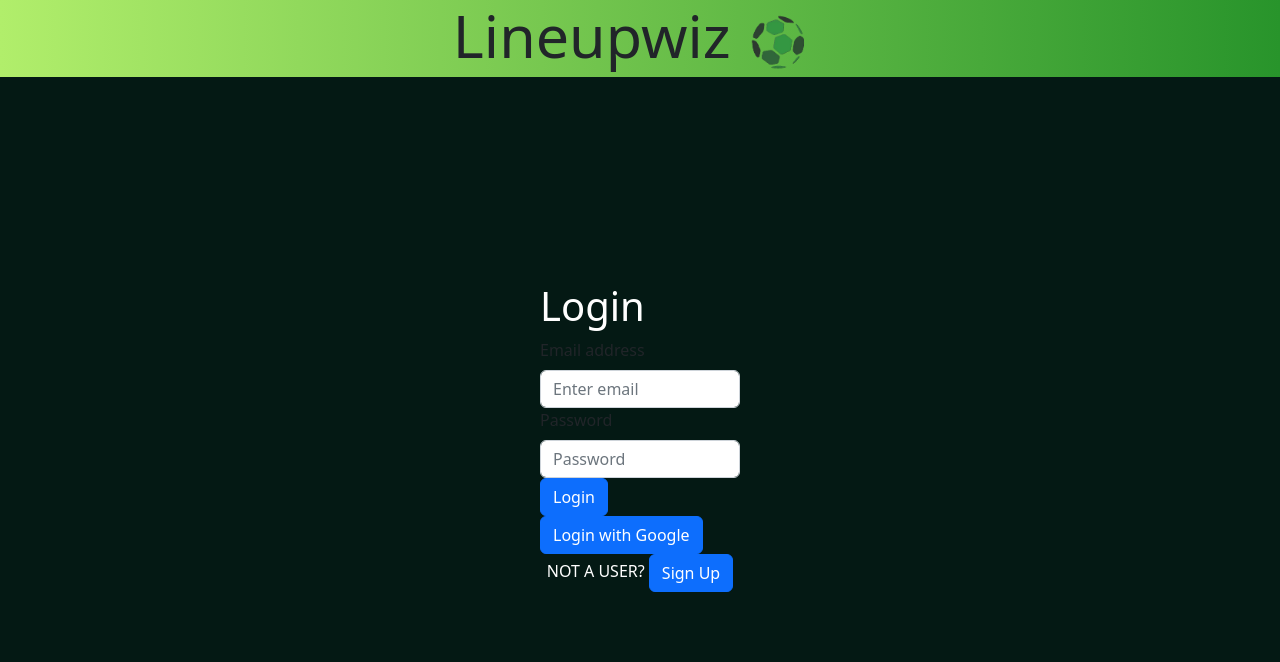
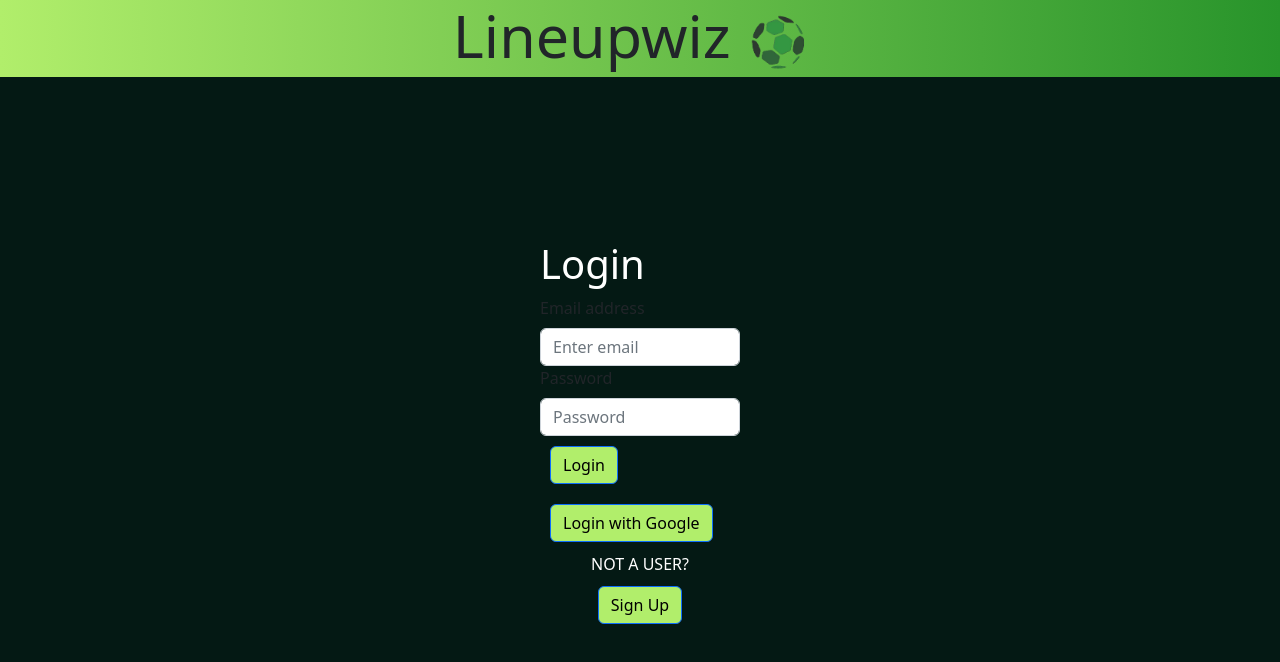
Before and after one commit to mvarlince/lineupwiz, a React (Create React App) app: page / in a window 1280 px wide. Shown: the top 662 px of the page. Built offline with nearby package versions, Linux system fonts and the light colour scheme.

Commit message:
style changes

```diff
--- a/src/App.css
+++ b/src/App.css
@@ -109,19 +109,19 @@
   }
 }
 
-/* #test {
-  background-image: url('/public/images/bg2.webp');
-  background-attachment: fixed;
-  background-position: center;
-  background-size: cover;
-  background-repeat: no-repeat;
-  width: 100%;
-} */
-
 .custom-select {
   width: 70%;
   max-width: 500px;
   position: center;
+  margin: auto;
+  /* border: 2px solid red !important; */
+  padding: 7px !important;
+  background-color: #aaccaf !important;
+  font-size: 20px !important;
+}
+
+.custom-select2{
+  background-color: #aaccaf !important;
   margin: auto;
 }
 
@@ -129,3 +129,27 @@
   border: 5px solid #aaccaf;
   width: 1500px !important;
 }
+
+.login{
+  margin: 10px;
+  background-color: #b1ee6b !important;
+  color: black !important;
+}
+
+.google{
+/* border: red 5px solid !important; */
+margin: 10px;
+background-color: #b1ee6b !important;
+color: black !important;
+}
+
+.signup{
+  /* border: red 5px solid !important; */
+  margin: 10px;
+  background-color: #b1ee6b !important;
+color: black !important;
+  }
+
+/* .custom-select3::placeholder{
+  text-align: center;
+} */
--- a/src/components/Field.jsx
+++ b/src/components/Field.jsx
@@ -8,6 +8,8 @@ export default function Field () {
     // backgroundSize: 'cover',
     backgroundPosition: 'center',
     // border: 'red solid'
+    borderRadius: '1%',
+    boxShadow: '0px 0px 20px rgba(35, 216, 59, 1)'
   };
 
   const formationStyle = {
--- a/src/components/Formation343.jsx
+++ b/src/components/Formation343.jsx
@@ -11,6 +11,8 @@ export default function Formation343() {
         backgroundSize: 'cover',
         backgroundPosition: 'center',
         // border: 'red solid' (commented out)
+        borderRadius: '1%',
+        boxShadow: '0px 0px 20px rgba(35, 216, 59, 1)'
       };
 
     const formationStyle = {
@@ -24,9 +26,9 @@ export default function Formation343() {
         // width: "cover",
         alignItems: 'center',
         paddingTop: '20px',
-        transform: 'scale(45%)',
         position: 'relative',
-        top: '-27%'
+        transform: 'scale(50%)',
+        top: '-25%'
     }
 
     const rowStyle = {
--- a/src/components/Formation352.jsx
+++ b/src/components/Formation352.jsx
@@ -11,6 +11,8 @@ export default function Formation352() {
         backgroundSize: 'cover',
         backgroundPosition: 'center',
         // border: 'red solid' (commented out)
+        borderRadius: '1%',
+        boxShadow: '0px 0px 20px rgba(35, 216, 59, 1)'
       };
 
     const formationStyle = {
@@ -24,9 +26,9 @@ export default function Formation352() {
         // width: "cover",
         alignItems: 'center',
         paddingTop: '20px',
-        transform: 'scale(45%)',
         position: 'relative',
-        top: '-27%'
+        transform: 'scale(50%)',
+        top: '-25%'
     }
 
     const rowStyle = {
--- a/src/components/Formation433.jsx
+++ b/src/components/Formation433.jsx
@@ -12,6 +12,8 @@ export default function Formation433() {
         backgroundSize: 'cover',
         backgroundPosition: 'center',
         // border: 'red solid' (commented out)
+        borderRadius: '1%',
+        boxShadow: '0px 0px 20px rgba(35, 216, 59, 1)'
     };
 
     const formationStyle = {
@@ -27,9 +29,10 @@ export default function Formation433() {
         // width: "cover",
         alignItems: 'center',
         paddingTop: '20px',
-        transform: 'scale(45%)',
         position: 'relative',
-        top: '-27%'
+        transform: 'scale(50%)',
+        top: '-25%',
+        borderRadius: '5%'
     }
 
     const rowStyle = {
--- a/src/components/Formation442.jsx
+++ b/src/components/Formation442.jsx
@@ -10,6 +10,8 @@ export default function Formation442() {
         backgroundSize: 'cover',
         backgroundPosition: 'center',
         // border: 'red solid' (commented out)
+        borderRadius: '1%',
+        boxShadow: '0px 0px 20px rgba(35, 216, 59, 1)'
     };
 
     const formationStyle = {
@@ -23,9 +25,9 @@ export default function Formation442() {
         // width: "cover",
         alignItems: 'center',
         paddingTop: '20px',
-        transform: 'scale(45%)',
         position: 'relative',
-        top: '-27%'
+        transform: 'scale(50%)',
+        top: '-25%',
     }
 
     const rowStyle = {
--- a/src/components/HeaderText.jsx
+++ b/src/components/HeaderText.jsx
@@ -10,7 +10,8 @@ export default function HeaderText({currentImage, setCurrentImage}) {
       const images = [
         '/images/bg2.webp',
         '/images/bg3.webp',
-        '/images/bg4.webp'
+        '/images/bg4.webp',
+        '/images/bg5.webp'
     ]
 
     return (
--- a/src/scenes/Home.jsx
+++ b/src/scenes/Home.jsx
@@ -14,8 +14,9 @@ export default function Home({currentImage}) {
 
     const images = [
         '/images/bg2.webp',
+        '/images/bg5.webp',
+        '/images/bg4.webp',
         '/images/bg3.webp',
-        '/images/bg4.webp'
     ]
 
     useEffect(() => {
@@ -41,13 +42,13 @@ export default function Home({currentImage}) {
                 <Container className="field-container">
                     <Row className="text-white">
                         <Col sm={12}>
-                            <h3 className="text-center">Choose a formation</h3>
+                            {/* <h3 className="text-center">Choose a formation</h3> */}
                             <select className="form-select custom-select"
                                 aria-label="Default select example"
                                 onChange={e => setSelection(e.target.value)}>
-                                < option value="" > Choose a formation </option>
+                                < option className="custom-select3" value="" > Choose a formation </option>
                                 {formations?.map(formation => (
-                                    <option key={formation._id}
+                                    <option className="custom-select3" key={formation._id}
                                         value={formation.formation}> {formation.formation} </option>)
                                 )}
                             </select>
--- a/src/scenes/Login.jsx
+++ b/src/scenes/Login.jsx
@@ -38,7 +38,7 @@ export default function Login({ setUser, setIsUser }) {
 
     return (
         <section style={{ display: "flex", justifyContent: "center", alignItems: "center", height: "90vh", width:"200px" }} >
-            <div>
+            <div >
             <h1 className="text-white">Login</h1>
             <Form onSubmit={handleSubmit}>
                 <Form.Group controlId="formBasicEmail">
@@ -54,11 +54,11 @@ export default function Login({ setUser, setIsUser }) {
                         <Form.Control type="password" placeholder="Password" name="password" value={password} onChange={(e) => setPassword(e.target.value)}/>
                     </InputGroup>
                 </Form.Group>
-                <Button className="text-center" variant="primary" type="submit" >Login</Button>
+                <Button className="login text-center" variant="primary" type="submit" >Login</Button>
             </Form>
 
-            <Button onClick={loginWithGoogle}>Login with Google</Button>
-            <p className="text-center text-white">NOT A USER? <Button onClick={() => setIsUser(false)}>Sign Up</Button></p>
+            <Button className="google" onClick={loginWithGoogle}>Login with Google</Button>
+            <p className="text-center text-white">NOT A USER? <Button className="signup" onClick={() => setIsUser(false)}>Sign Up</Button></p>
             </div>
         </section>
     )
```
Also changed, not shown: public/images/bg5.webp (added).
